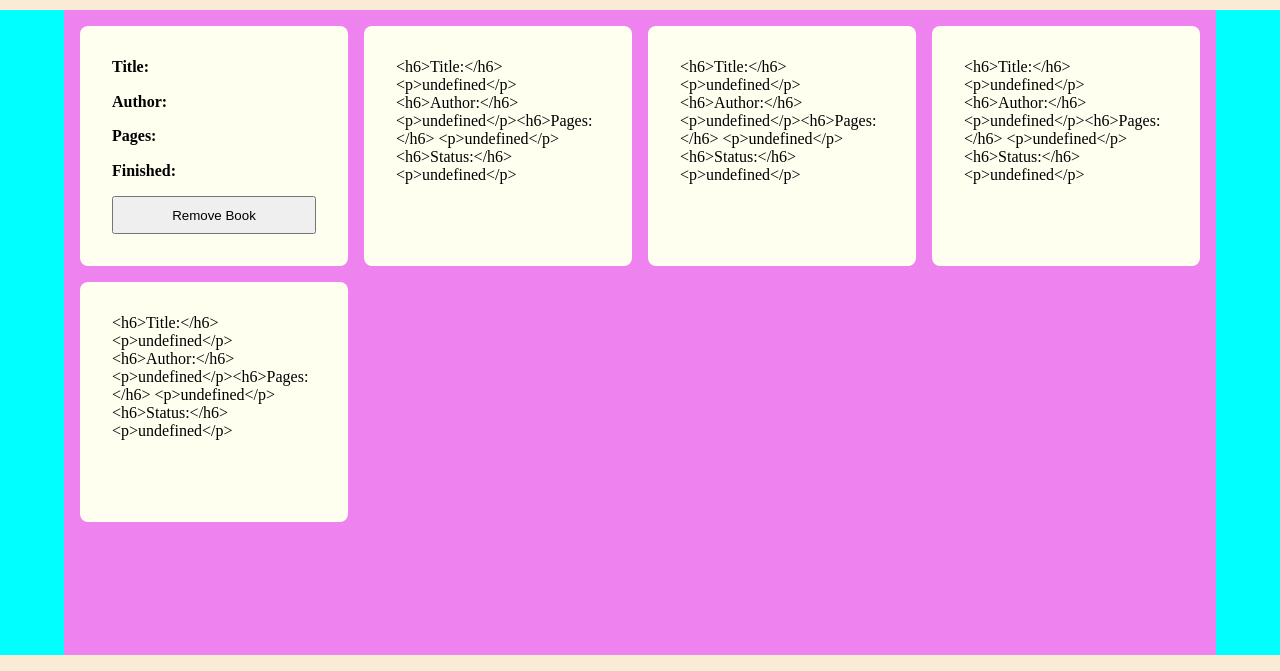
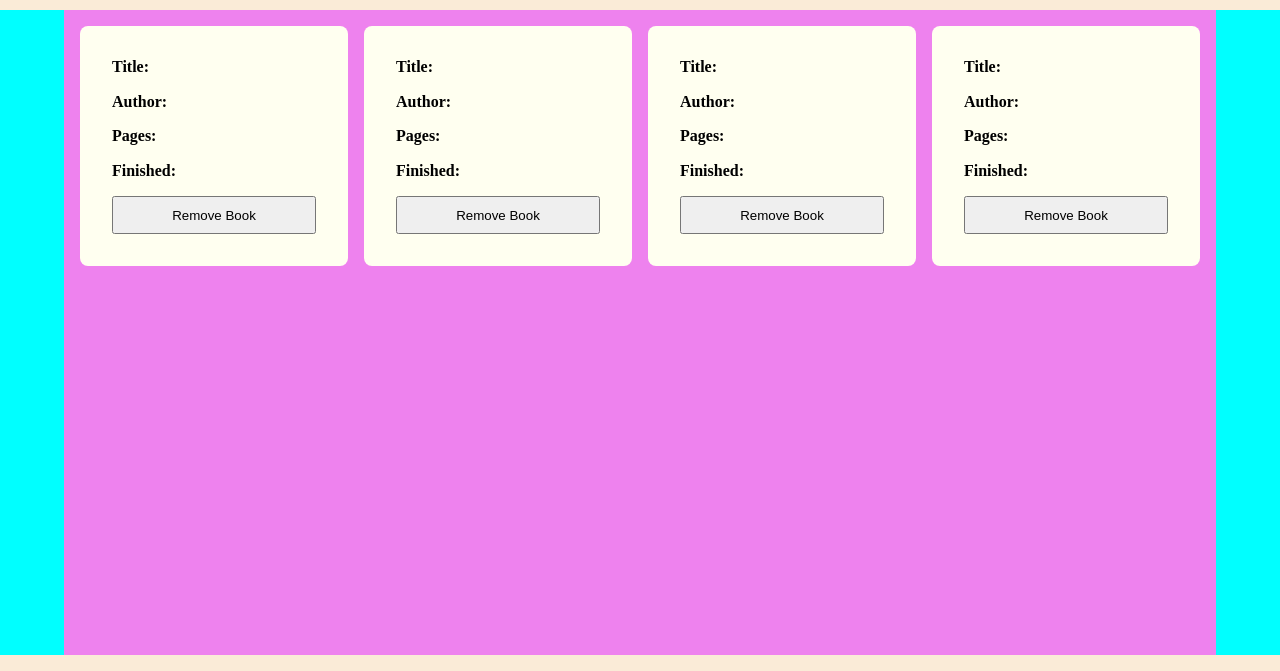
Before and after one commit to jguneratne/library-project, a plain HTML site: page index.html in a window 1280 px wide. Shown: the part 76-747 px from the top of the page. Drawn offline with Linux system fonts and the light colour scheme.

Commit message:
Second attempt at creating card with js - shows 1 card per array entry, not wanted

```diff
--- a/index.html
+++ b/index.html
@@ -18,15 +18,15 @@
 
       <div class="main">
         <div class="bookshelf">
-          <div class="new-card">
+          <!-- <div class="new-card">
             <h4>Title:</h4>
             <h4>Author:</h4>
             <h4>Pages:</h4>
             <h4>Finished:</h4>
-            <button type="submit" form="form1" value="Remove" class="remove">
+            <button type="submit" value="Remove" class="remove">
               Remove Book
             </button>
-          </div>
+          </div> -->
         </div>
       </div>
 
--- a/script.js
+++ b/script.js
@@ -35,27 +35,61 @@ function getCardInfo(arr) {
 }
 
 function createCard(info) {
+  const libEntry = document.querySelector(".bookshelf");
+
   const newCard = document.createElement("div");
   newCard.className = "new-card";
 
-  const title = document.createTextNode(`<h6>Title:</h6> <p>${Book.title}</p>`);
-  const author = document.createTextNode(
-    `<h6>Author:</h6> <p>${Book.author}</p>`
-  );
-  const pages = document.createTextNode(`<h6>Pages:</h6> <p>${Book.pages}</p>`);
-  const status = document.createTextNode(
-    `<h6>Status:</h6> <p>${Book.status}</p>`
-  ); // find how to create a checkbox
+  const title = document.createElement("h4");
+  title.className = "title";
+  title.textContent = "Title:";
 
+  const titleValue = document.createElement("p");
+  titleValue.className = "title-value";
+  titleValue.textContent = Book.title;
+
+  const author = document.createElement("h4");
+  author.className = "author";
+  author.textContent = "Author:";
+
+  const authorValue = document.createElement("p");
+  authorValue.className = "author-value";
+  authorValue.textContent = Book.author;
+
+  const pages = document.createElement("h4");
+  pages.className = "pages";
+  pages.textContent = "Pages:";
+
+  const pagesValue = document.createElement("p");
+  pagesValue.className = "pages-value";
+  pagesValue.textContent = Book.pages;
+
+  const status = document.createElement("h4");
+  status.className = "status";
+  status.textContent = "Finished:";
+
+  const statusValue = document.createElement("checkbox");
+  statusValue.type = "checkbox";
+  statusValue.name = "cardInfo";
+  statusValue.id = "satus-value";
+  statusValue.className = "status-value";
+
+  const removeBtn = document.createElement("button");
+  removeBtn.type = "button";
+  removeBtn.value = "remove";
+  removeBtn.class = "remove";
+  removeBtn.textContent = "Remove Book";
+
+  libEntry.appendChild(newCard);
   newCard.appendChild(title);
+  title.appendChild(titleValue);
   newCard.appendChild(author);
+  author.appendChild(authorValue);
   newCard.appendChild(pages);
+  pages.appendChild(pagesValue);
   newCard.appendChild(status);
-
-  const libEntry = document.querySelector(".bookshelf");
-  libEntry.appendChild(newCard);
-
-  return newCard;
+  status.appendChild(statusValue);
+  newCard.appendChild(removeBtn);
 }
 
 function appendCard(parent, child) {
```
